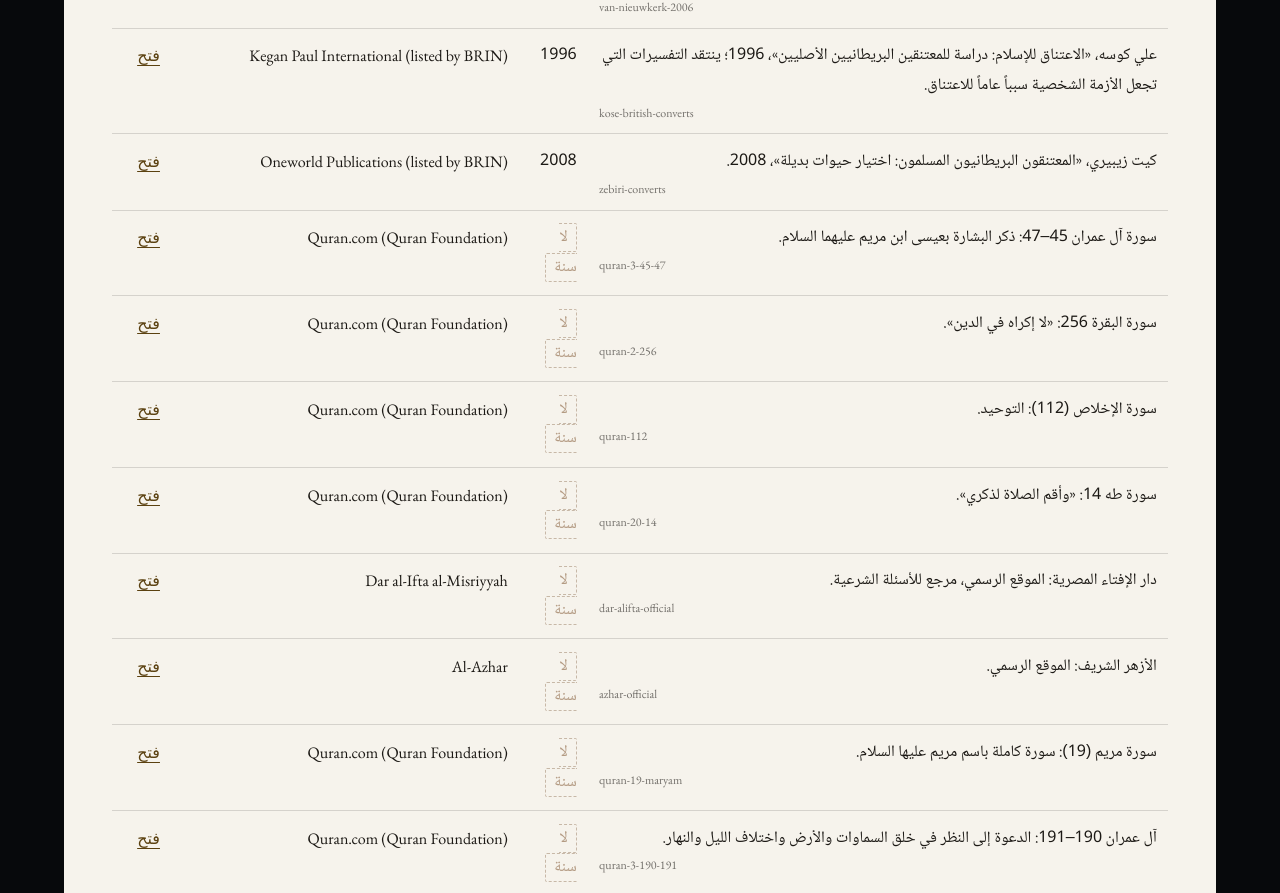
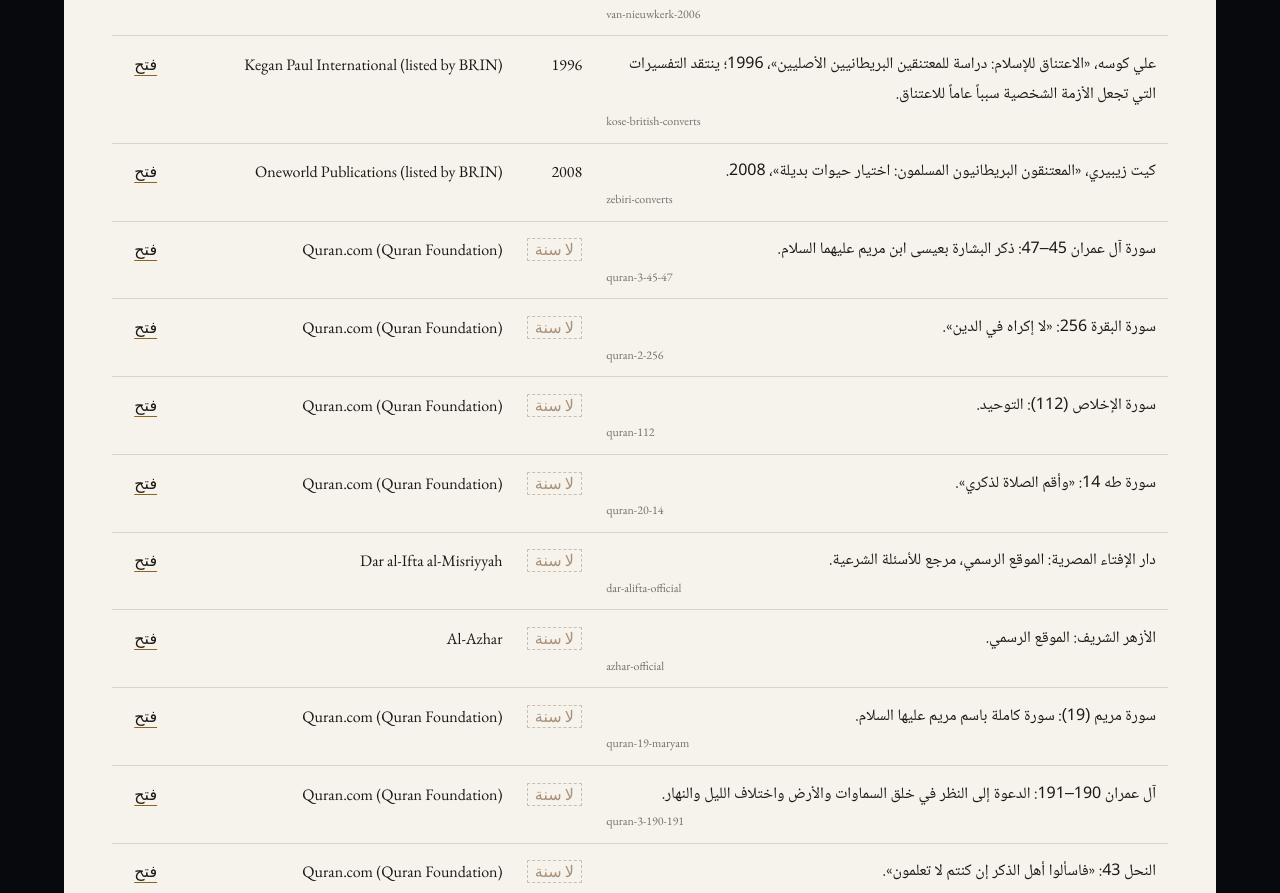
Before and after one commit to tmrsa1-ui/islamic-religion-atlas, a Next.js app: page /references in a window 1280 px wide. Shown: the part 1199-2092 px from the top of the page. Built offline with nearby package versions, Linux system fonts and the light colour scheme; no server answers.

Commit message:
Design pass 2 (part 3): global styles

```diff
--- a/app/globals.css
+++ b/app/globals.css
@@ -2,57 +2,149 @@
 @tailwind components;
 @tailwind utilities;
 
-:root { --void:#07090C; --night:#0E1518; --limestone:#E7E2D8; --brass:#8A6520; --sea:#1A2332; --verdigris:#2E7A63; --paper:#F6F3EC; --ink:#1C1915; --clay:#A9917A; }
+/* Dusk earth · quiet archival atlas. Seven tokens + clay (missing data only). */
+:root {
+  --void:#07090C; --night:#0E1518; --limestone:#E7E2D8; --brass:#8A6520;
+  --sea:#1A2332; --verdigris:#2E7A63; --paper:#F6F3EC; --ink:#1C1915; --clay:#A9917A;
+  --hair:rgba(231,226,216,.14); --hair-2:rgba(231,226,216,.28);
+}
 html { background: var(--void); color: var(--limestone); }
 body { font-family: var(--font-ar), serif; line-height: 1.85; -webkit-font-smoothing: antialiased; min-height: 100vh;
-  background: radial-gradient(1200px 600px at 50% -10%, #1A2332 0%, transparent 70%), var(--void); }
-html[lang="en"] body { font-family: var(--font-latin), Georgia, serif; line-height: 1.65; }
+  background: radial-gradient(1400px 520px at 50% -14%, rgba(26,35,50,.85) 0%, transparent 72%), var(--void); }
+html[lang="en"] body { font-family: var(--font-latin), Georgia, serif; line-height: 1.6; }
+h1, h2 { font-weight: 600; text-wrap: balance; }
+p, li { text-wrap: pretty; }
 .latin { font-family: var(--font-latin), Georgia, serif; }
-a { text-underline-offset: 4px; }
-:focus-visible { outline: 2px solid #B58B3A; outline-offset: 3px; }
-::selection { background: var(--verdigris); color: #fff; }
+.num { font-family: var(--font-latin), Georgia, serif; font-variant-numeric: lining-nums tabular-nums; }
 
-.rule { border-top: 1px solid rgba(231,226,216,.16); }
-.kicker { letter-spacing: .14em; font-size: .78rem; color: #B58B3A; text-transform: uppercase; }
-html[lang="ar"] .kicker { letter-spacing: 0; font-size: .9rem; text-transform: none; }
+a { color: inherit; text-decoration-color: var(--brass); text-decoration-thickness: 1px; text-underline-offset: 5px; }
+a:hover { text-decoration-color: currentColor; }
+:focus-visible { outline: 1px solid var(--limestone); outline-offset: 3px; }
+::selection { background: var(--verdigris); color: var(--paper); }
 
+.rule { border-top: 1px solid var(--hair); }
+.kicker { font-family: var(--font-latin), Georgia, serif; letter-spacing: .16em; font-size: .72rem; text-transform: uppercase; color: rgba(231,226,216,.64); }
+html[lang="ar"] .kicker { font-family: var(--font-ar), serif; letter-spacing: 0; font-size: .86rem; text-transform: none; }
+.folio { font-family: var(--font-latin), Georgia, serif; font-size: .8rem; letter-spacing: .08em; color: rgba(231,226,216,.6); font-variant-numeric: lining-nums tabular-nums; }
+
+/* Paper (references, print-like surfaces) */
 .paper { background: var(--paper); color: var(--ink); }
-.paper a { color: #5b4110; }
-.paper .rule { border-color: rgba(28,25,21,.18); }
+.paper a { text-decoration-color: var(--brass); }
+.paper a:hover { color: var(--brass); }
+.paper .kicker, .paper .folio { color: rgba(28,25,21,.62); }
+.paper .rule { border-color: rgba(28,25,21,.16); }
 
-.plate-land { fill: #1d2a2c; stroke: rgba(231,226,216,.18); stroke-width: .4; }
-.plate-sphere { fill: #0b1216; stroke: rgba(231,226,216,.3); stroke-width: .8; }
-.plate-grat { fill: none; stroke: rgba(231,226,216,.07); stroke-width: .5; }
-.plate-lit { fill: #8A6520; fill-opacity: .55; stroke: #C79A45; stroke-width: .8; cursor: pointer; transition: fill .2s, fill-opacity .2s; }
-.plate-lit:hover, .plate-lit:focus { fill: #2E7A63; fill-opacity: .95; }
-.plate-dot { fill: #E7E2D8; }
-.plate-wrap svg { animation: drift 60s ease-in-out infinite alternate; transform-origin: center; }
-.plate-wrap:hover svg { animation-play-state: paused; }
-@keyframes drift { from { transform: translateX(-6px) scale(1.01); } to { transform: translateX(6px) scale(1.01); } }
+/* Earth: dusk-lit orthographic globe (SVG, no WebGL) */
+.plate figcaption { border-top: 1px solid var(--hair); }
+.globe-wrap { position: relative; max-width: 620px; margin: 0 auto; }
+.globe-svg { width: 100%; height: auto; display: block; overflow: visible; }
+.globe-grat { fill: none; stroke: rgba(231,226,216,.09); stroke-width: .5; }
+.globe-land { fill: var(--night); stroke: var(--limestone); stroke-opacity: .55; stroke-width: .6; stroke-linejoin: round; }
+.globe-country { fill: var(--brass); fill-opacity: .22; stroke: var(--limestone); stroke-opacity: .8; stroke-width: .7; transition: fill .3s, fill-opacity .3s; }
+.globe-country.on { fill: var(--verdigris); fill-opacity: .7; }
+.globe-rim { fill: none; stroke: rgba(231,226,216,.3); stroke-width: .8; }
+.globe-mark { cursor: pointer; outline: none; }
+.globe-mark .hit { fill: transparent; }
+.globe-mark .ring { fill: rgba(7,9,12,.5); stroke: #B08A3E; stroke-width: 1.4; transition: r .2s; }
+.globe-mark .core { fill: var(--limestone); }
+.globe-mark .on .ring { fill: var(--verdigris); stroke: var(--limestone); }
+.globe-mark:focus-visible .ring { stroke: var(--limestone); stroke-width: 2.4; }
+.globe-mark .tag { fill: var(--void); stroke: rgba(231,226,216,.4); stroke-width: .6; }
+.globe-mark .tag-t { fill: var(--limestone); font-size: 14px; font-family: var(--font-ar), var(--font-latin), serif; }
+.globe-ctl { position: absolute; inset-inline: 0; bottom: 0; display: flex; justify-content: space-between; pointer-events: none; padding: 0 .25rem; }
+.globe-ctl .chip { pointer-events: auto; width: 2.5rem; height: 2.5rem; padding: 0; font-size: 1.4rem; line-height: 1; border-radius: 50%; background: rgba(7,9,12,.6); }
+@media (min-width: 768px) { .globe-ctl { bottom: 46%; } }
+@media (max-width: 767px) { .globe-ctl { bottom: 40%; } }
 
-.panel-in { animation: panelIn .5s ease-out both; }
+/* Country panel — enters from inline-start */
+.panel { background: var(--night); border: 1px solid var(--hair); }
+.panel-in { animation: panelIn .5s cubic-bezier(.2,.7,.2,1) both; }
 @keyframes panelIn { from { opacity: 0; transform: translateX(-24px); } to { opacity: 1; transform: none; } }
 [dir="rtl"] .panel-in { animation-name: panelInRtl; }
 @keyframes panelInRtl { from { opacity: 0; transform: translateX(24px); } to { opacity: 1; transform: none; } }
 
 @media (prefers-reduced-motion: reduce) {
-  .plate-wrap svg, .panel-in { animation: none !important; }
+  .panel-in { animation: none !important; }
   * { transition: none !important; scroll-behavior: auto !important; }
 }
 
-.bar-track { background: rgba(231,226,216,.08); height: 8px; border-radius: 1px; overflow: hidden; }
-.bar-fill { height: 100%; background: linear-gradient(90deg,#8A6520,#B58B3A); }
-.bar-fill.top { background: #2E7A63; }
-.missing { color: #B39A82; border: 1px dashed rgba(169,145,122,.6); padding: 0 .5rem; border-radius: 2px; }
-.chip { border: 1px solid rgba(231,226,216,.28); padding: .35rem .9rem; border-radius: 999px; font-size: .95rem; background: transparent; color: var(--limestone); cursor: pointer; }
-.chip:hover { border-color: #B58B3A; }
-.chip[aria-pressed="true"] { background: var(--verdigris); border-color: var(--verdigris); color: #fff; }
-.btn { background: var(--brass); color: #fff; padding: .55rem 1.3rem; border-radius: 2px; border: 0; cursor: pointer; }
-.btn:hover { background: #a37a2a; }
-.input { background: rgba(231,226,216,.06); border: 1px solid rgba(231,226,216,.28); color: var(--limestone); padding: .65rem .9rem; width: 100%; border-radius: 2px; }
+/* Composition bars — flat brass, lead in limestone */
+.bar-track { background: rgba(231,226,216,.07); height: 6px; overflow: hidden; }
+.bar-fill { height: 100%; background: var(--brass); }
+.bar-fill.top { background: var(--limestone); }
+
+/* Badge — describes the country's majority, never the reader */
+.badge { display: inline-block; background: var(--sea); border: 1px solid var(--hair-2); padding: .75rem 1rem .85rem; }
+
+/* Missing data — muted clay, never alarm */
+.missing { color: var(--clay); border: 1px dashed rgba(169,145,122,.55); padding: 0 .45rem; border-radius: 1px; }
+.missing-block { border: 1px dashed rgba(169,145,122,.45); background: rgba(169,145,122,.05); padding: 1.25rem; }
+
+/* Controls */
+.chip { border: 1px solid var(--hair-2); padding: .3rem .85rem; border-radius: 1px; font-size: .92rem; background: transparent; color: var(--limestone); cursor: pointer; }
+.chip:hover { border-color: rgba(231,226,216,.6); }
+.chip[aria-pressed="true"] { background: var(--verdigris); border-color: var(--verdigris); color: var(--paper); }
+.btn { background: var(--brass); color: var(--paper); padding: .55rem 1.4rem; border-radius: 1px; border: 0; cursor: pointer; }
+.btn:hover { filter: brightness(1.12); }
+.btn:disabled { opacity: .5; cursor: default; }
+.input { background: rgba(7,9,12,.45); border: 1px solid var(--hair-2); color: var(--limestone); padding: .65rem .9rem; width: 100%; border-radius: 1px; }
+.input:focus { border-color: var(--limestone); outline: none; }
 .input::placeholder { color: rgba(231,226,216,.5); }
-table.refs { border-collapse: collapse; width: 100%; }
-table.refs th, table.refs td { padding: .8rem .7rem; vertical-align: top; text-align: start; border-bottom: 1px solid rgba(28,25,21,.15); }
-table.refs th { font-weight: 700; border-bottom: 2px solid var(--ink); }
-table.refs tr:target td { background: #efe6cf; }
+
+/* References table */
 .refs-wrap { overflow-x: auto; }
+table.refs { border-collapse: collapse; width: 100%; min-width: 640px; }
+table.refs th, table.refs td { padding: .85rem .75rem; vertical-align: top; text-align: start; border-bottom: 1px solid rgba(28,25,21,.14); }
+table.refs th { font-weight: 600; font-size: .9rem; border-bottom: 1px solid var(--ink); }
+table.refs td.num, table.refs th.num { white-space: nowrap; }
+table.refs tr:target td { background: rgba(138,101,32,.12); }
+
+
+/* ---- Design pass 2b: usability polish ---- */
+header.site { position: sticky; top: 0; z-index: 30; background: rgba(7,9,12,.82); backdrop-filter: blur(10px); -webkit-backdrop-filter: blur(10px); }
+.nav-link { position: relative; padding: .25rem 0; text-decoration: none; color: rgba(231,226,216,.8); transition: color .2s; }
+.nav-link:hover { color: var(--limestone); }
+.nav-link::after { content: ""; position: absolute; inset-inline: 0; bottom: -2px; height: 1px; background: var(--brass); transform: scaleX(0); transform-origin: center; transition: transform .25s; }
+.nav-link:hover::after, .nav-link[aria-current="page"]::after { transform: scaleX(1); }
+.lnk-strong { text-decoration: none; border-bottom: 1px solid var(--brass); padding-bottom: 2px; transition: border-color .2s, color .2s; }
+.lnk-strong:hover { border-color: var(--limestone); }
+.hero h1 { letter-spacing: -.005em; }
+html[lang="ar"] .hero h1 { line-height: 1.35; }
+
+/* Home explorer: globe + list */
+.explorer { display: grid; gap: 2.5rem; }
+@media (min-width: 1024px) { .explorer { grid-template-columns: minmax(0, 1.05fr) minmax(0, 1fr); align-items: start; gap: 3.5rem; } .explorer-list { position: sticky; top: 5.5rem; } }
+.explorer-list ul { grid-template-columns: 1fr !important; }
+@media (min-width: 640px) and (max-width: 1023px) { .explorer-list ul { grid-template-columns: 1fr 1fr !important; } }
+.globe-svg { touch-action: pan-y; cursor: grab; user-select: none; }
+.globe-svg:active { cursor: grabbing; }
+.globe-figure { margin: 0; }
+.country-row { transition: background .25s, padding .25s; }
+.country-row.is-active, .country-row:hover { background: rgba(231,226,216,.04); }
+.country-row a:hover .text-lg { color: #fff; }
+.mini-bar { display: inline-block; width: 4.5rem; height: 3px; background: rgba(231,226,216,.1); flex: none; }
+.mini-bar > span { display: block; height: 100%; background: var(--brass); }
+.country-row.is-active .mini-bar > span { background: var(--verdigris); }
+.chip { transition: background .2s, border-color .2s, color .2s; }
+.input { transition: border-color .2s; }
+.explorer-list .chip { font-size: .85rem; padding: .2rem .7rem; }
+
+/* Country page */
+.country-grid { display: grid; gap: 2rem; }
+@media (min-width: 1024px) { .country-grid { grid-template-columns: minmax(0, 1fr) 15rem; align-items: start; } }
+.rail { position: sticky; top: 5.5rem; border-inline-start: 1px solid var(--hair); padding-inline-start: 1.25rem; }
+.rail a { display: block; padding: .35rem 0; text-decoration: none; color: rgba(231,226,216,.85); }
+.rail a:hover { color: #fff; text-decoration: underline; text-decoration-color: var(--brass); }
+@media (max-width: 1023px) { .rail { position: static; border: 0; padding: 0; display: flex; flex-wrap: wrap; gap: .25rem 1.25rem; } }
+.bar-track { height: 10px; }
+.bar-fill { transition: width .8s cubic-bezier(.2,.7,.2,1); }
+.pew-row .pct { font-size: 1.15rem; }
+.expand { display: grid; grid-template-rows: 0fr; transition: grid-template-rows .35s ease, opacity .3s; opacity: 0; }
+.expand.open { grid-template-rows: 1fr; opacity: 1; }
+.expand > div { overflow: hidden; }
+.hl-item { transition: background .2s; }
+.hl-item:hover { background: rgba(231,226,216,.03); }
+.panel { box-shadow: 0 30px 80px -40px rgba(0,0,0,.8); }
+html[lang="ar"] .panel p, html[lang="ar"] .paper p { line-height: 2; }
+@media (max-width: 640px) { .panel { padding: 1.25rem !important; } .globe-svg { touch-action: pan-y; } }
+@media (prefers-reduced-motion: reduce) { .expand, .bar-fill { transition: none !important; } }
```
